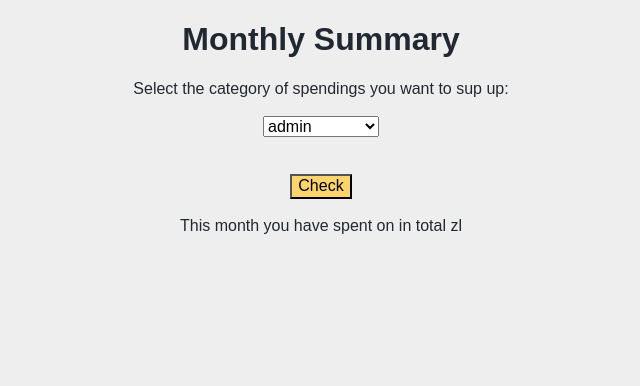
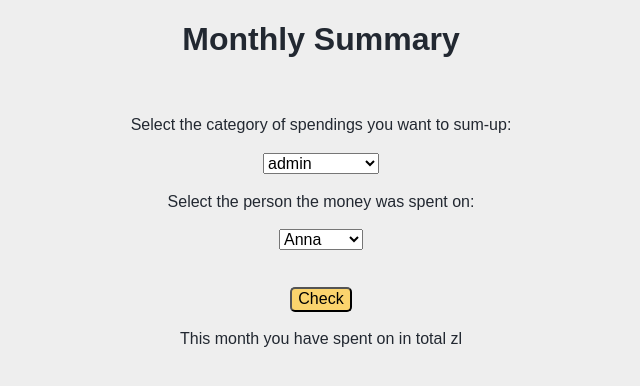
Before and after one commit to AnLi-Mi/Money_Tracker, a Flask app: page /monthlysummary in a window 1280 px wide. Shown: the top 386 px of the page, without its empty margins (319-959 px from the left). Run offline with Flask 2, Linux system fonts and the light colour scheme; some libraries are stand-ins or nearby versions.

Commit message:
added 'for whom' filter in summing up the spendings'

```diff
--- a/flask_app/app.py
+++ b/flask_app/app.py
@@ -56,13 +56,15 @@
 def monthly_summary():
     summed_spendings = ''
     category = ''
+    for_whom=''
     if request.method == "POST" and "chosen_category" in request.form:
         category=request.form.get("chosen_category")
-        query = f"SELECT SUM(amount) FROM money_track.spendings WHERE category = '{category}';"
+        for_whom=request.form.get("for")
+        query = f"SELECT SUM(amount) FROM money_track.spendings WHERE category = '{category}' and for_whom='{for_whom}';"
         summed_spendings = display_spendings(query)
         summed_spendings= summed_spendings[0]
         summed_spendings= summed_spendings[0]
-    return render_template('monthlysummary.html', summed_spendings=summed_spendings, category=category)
+    return render_template('monthlysummary.html', summed_spendings=summed_spendings, category=category, for_whom=for_whom)
 
 
 
--- a/flask_app/static/css/main.css
+++ b/flask_app/static/css/main.css
@@ -11,6 +11,7 @@
 
 button{
     background-color: #fbd46d;
+    border-radius: 5px;
 }
 
 table {
--- a/flask_app/templates/monthlysummary.html
+++ b/flask_app/templates/monthlysummary.html
@@ -1,12 +1,12 @@
 {%extends 'base.html' %}
 {% block head %}
-<h1> Monthly Summary </h1>
+<h1> Monthly Summary </h1><br><br>
 {% endblock %}
 {% block body %}
 <div>
 <form method='post' action='/monthlysummary'>
-    Select the category of spendings you want to sup up: <br><br>
-    <select name="chosen_category" type = "text">
+    Select the category of spendings you want to sum-up: <br><br>
+    <select name="chosen_category" type = "text" class="pure-input-rounded">
         <option>admin</option>
         <option>bad</option>
         <option>bills</option>
@@ -26,7 +26,15 @@
         <option>transport</option>
         <option>trips/holidays</option>
         <option>VA</option>
+    </select><br><br>
+    Select the person the money was spent on: <br><br>
+    <select name="for" type = "text" class="pure-input-rounded">
+        <option>Anna</option>
+        <option>Craig</option>
+        <option>common</option>
+        <option>in total</option>
     </select><br><br><br>
+
     <button value='sumbit' type='sumbit'> Check </button><br><br>
 
 </form>
```
